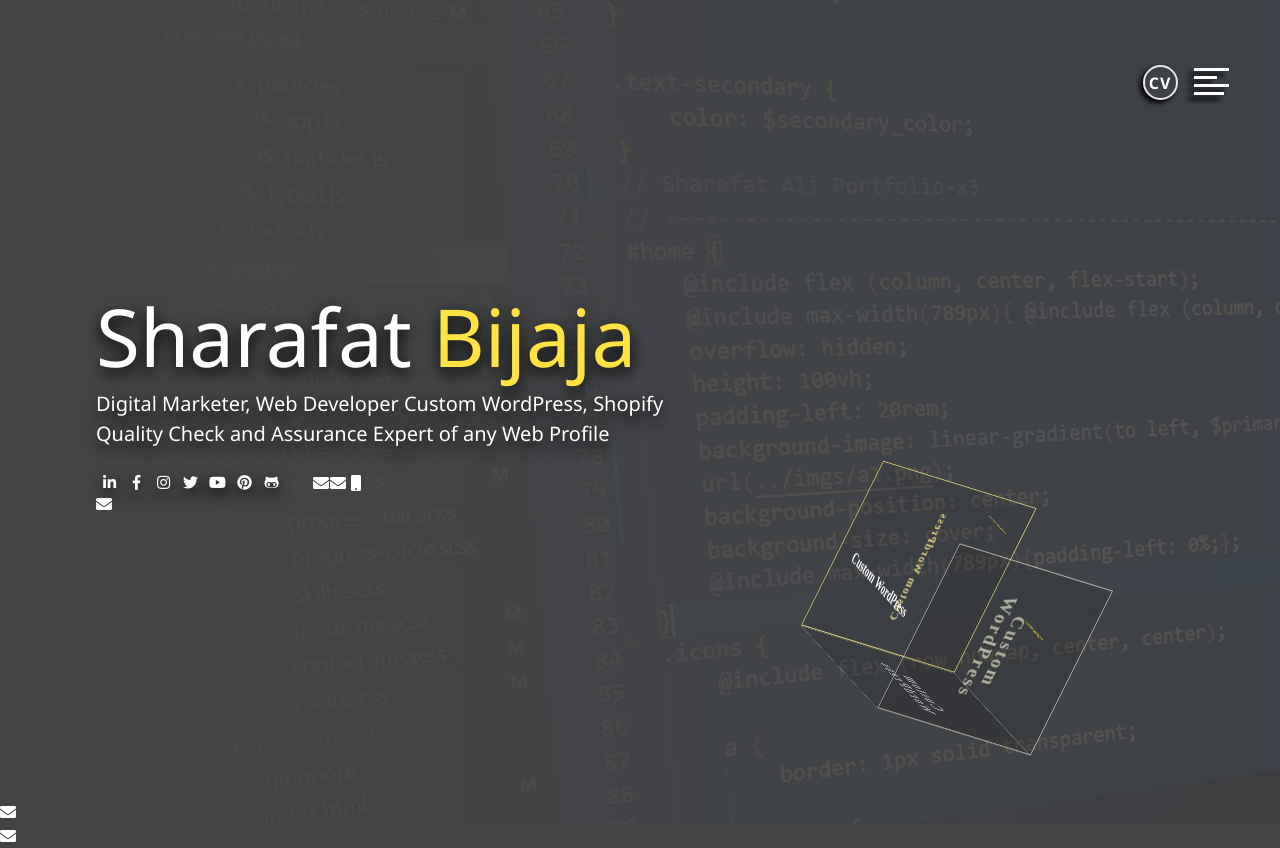
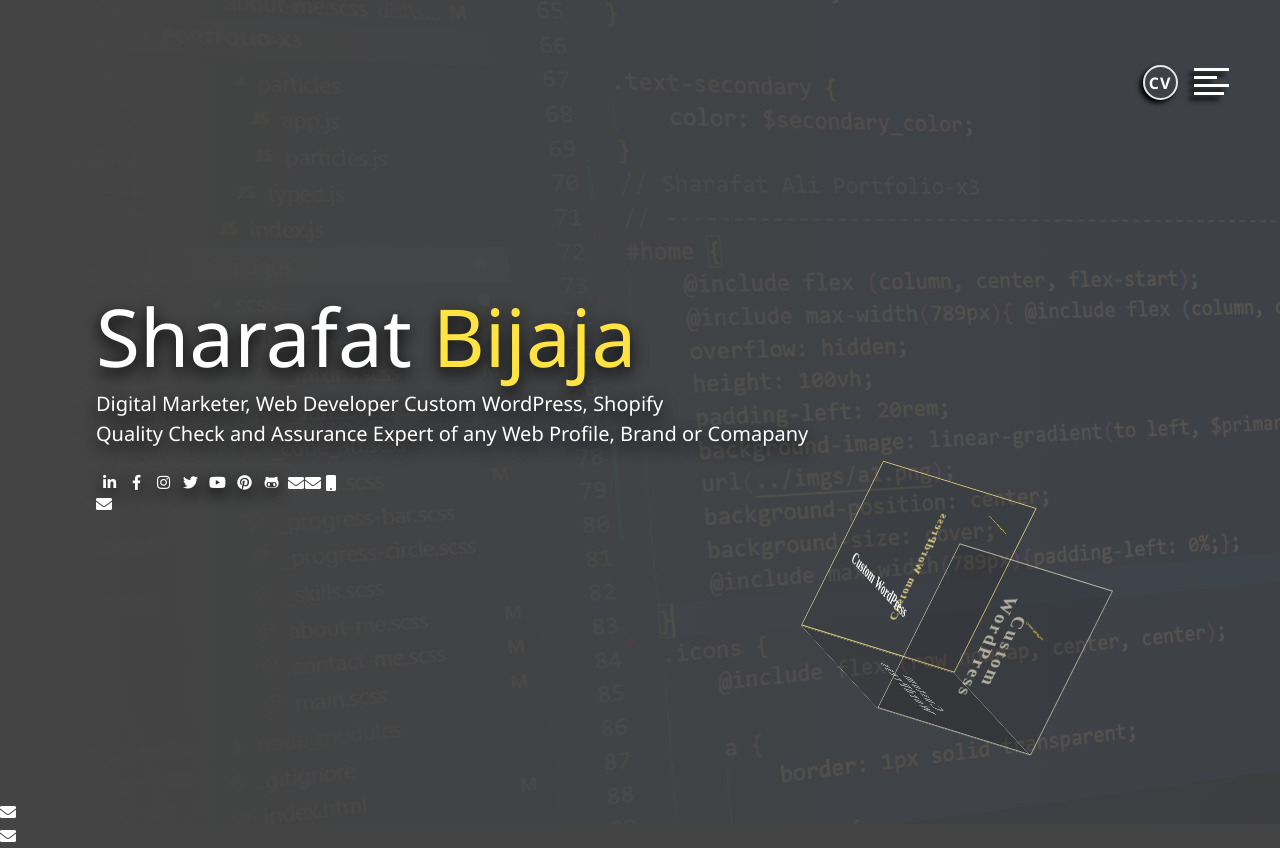
Before and after one commit to WebDevUniverse/portfoliox3, a website: page index.html in a window 1280 px wide. Drawn offline with Linux system fonts and the light colour scheme.

Commit message:
Index Text and Social
Index Text and Social

```diff
--- a/index.html
+++ b/index.html
@@ -50,7 +50,7 @@
 
             <h1 class="lg-heading" data-Sharafat="Sharafat">Sharafat <span class="text-secondary"> Bijaja</span></h1>
             <h2 class="sm-heading">Digital Marketer, Web Developer Custom WordPress, Shopify<br>Quality Check and
-                Assurance Expert of any Web Profile</h2>
+                Assurance Expert of any Web Profile, Brand or Comapany</h2>
 
             <div class="icons">
 
@@ -77,7 +77,7 @@
                     <i class="fab fa-github-alt"></i>
                 </a>
                 <a href="https://en.wikipedia.org/wiki/User:SharafatBijaja">
-                    <i class="fab fa-wikipedia"></i>
+                    <i class="fa fa-wikipedia-w" aria-hidden="true"></i>
                 </a>
                 <a href="mailto:sharafatbijaja@gmail.com">
                     <i class="fa fa-envelope" aria-hidden="true">
```
